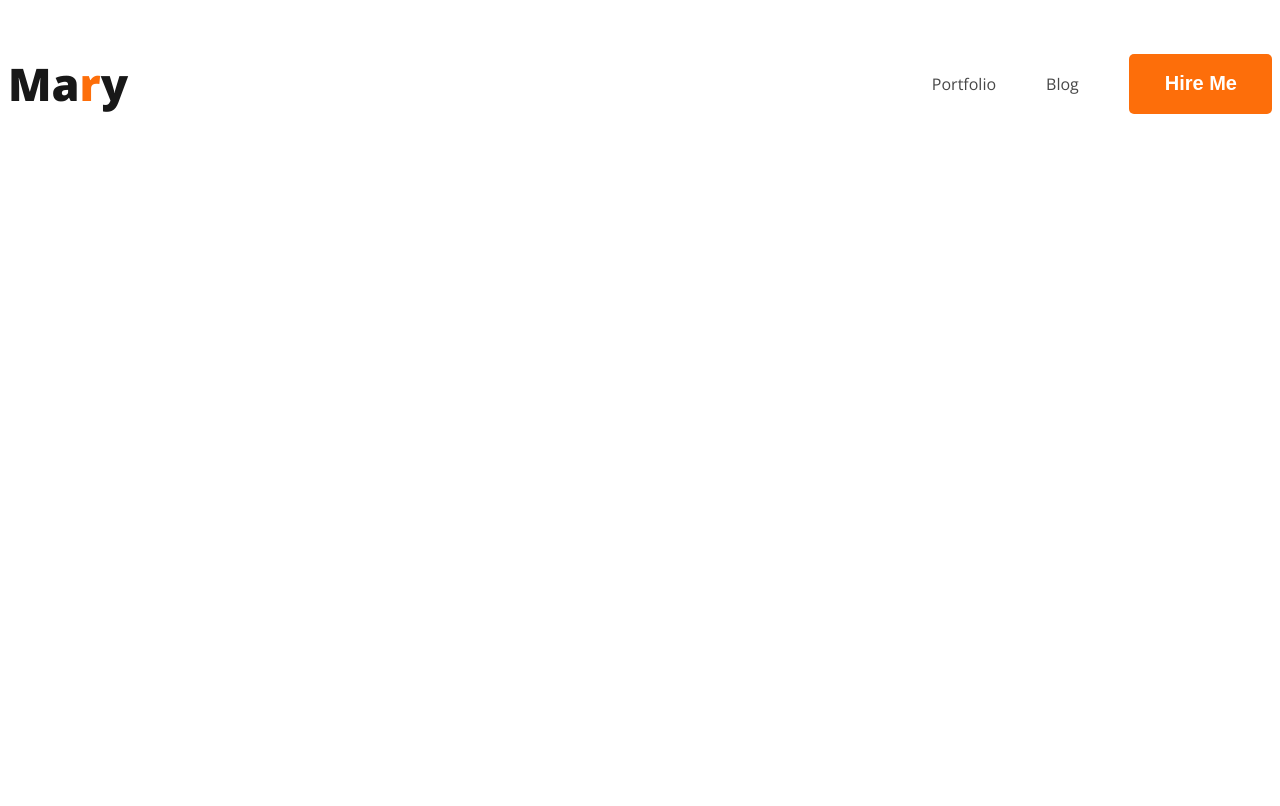
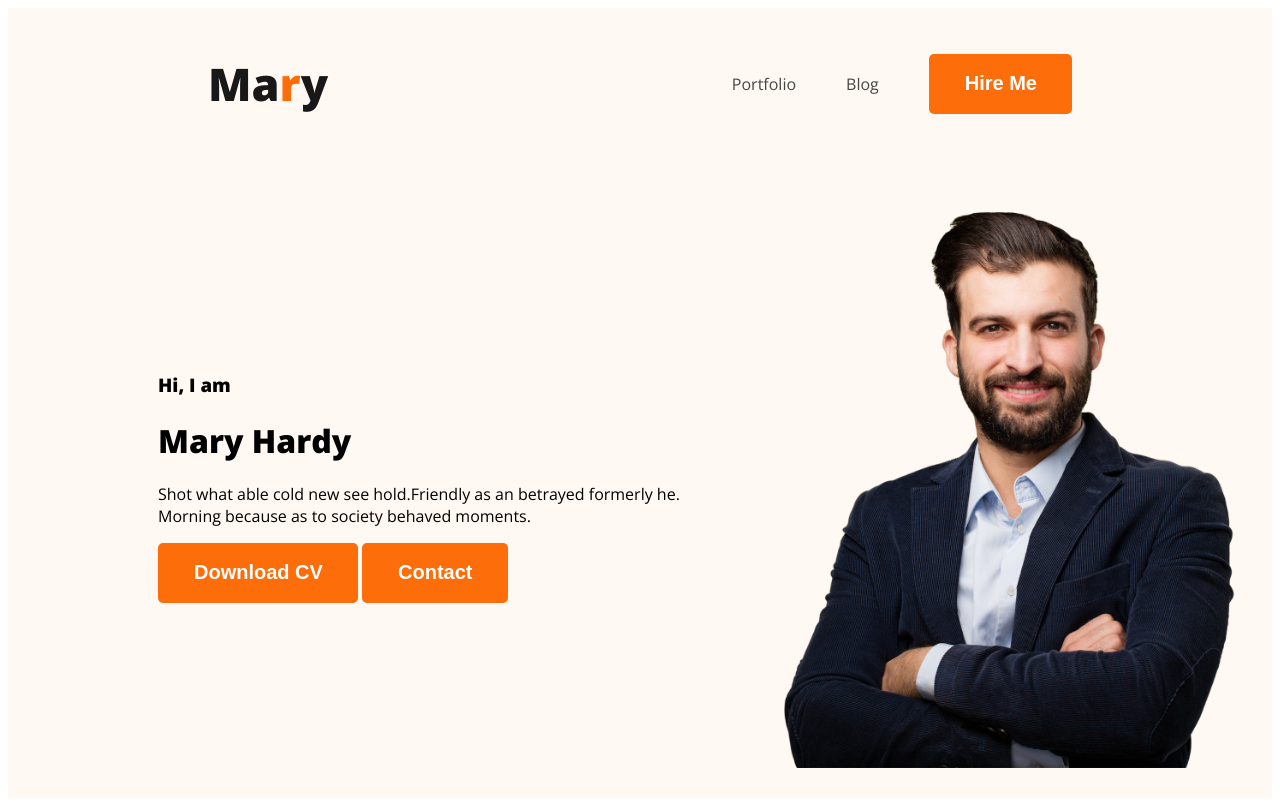
Before and after one commit to rahmatulllah1999/web-developer-portfolio, a plain HTML site: page index.html in a window 1280 px wide. Drawn offline with nearby package versions, Linux system fonts and the light colour scheme.

Commit message:
new code nav here

```diff
--- a/index.html
+++ b/index.html
@@ -11,7 +11,7 @@
 
 </head>
 <body>
-    <header>
+    <header class="header">
         <nav>
             <h3 class="nav-title">Ma<span class="text-primary">r</span>y</h3>
             <ul>
@@ -20,6 +20,17 @@
                 <li><button class="btn-primary">Hire Me</button></li>
             </ul>
         </nav>
+        <div class="baner">
+            <div>
+                <h3 class="baner-greeting">Hi, I  am</h3>
+                <h1 class="baner-title">Mary Hardy</h1>
+                <p>Shot what able cold new see hold.Friendly as an betrayed formerly he. Morning because as to society behaved moments.</p>
+                <button class="btn-primary">Download CV</button>
+                <button class="btn-primary">Contact</button>
+
+            </div>
+            <img class="profile-pic" src="images/hardy.png" alt="">
+        </div>
     </header>
     <main></main>
     <footer></footer>
--- a/styles/portfolio.css
+++ b/styles/portfolio.css
@@ -11,6 +11,7 @@ nav {
     display: flex;
     justify-content: space-between;
     align-items: center;
+    margin: 0 200px;
 
 
 
@@ -59,3 +60,18 @@ nav a {
     text-decoration: none;
     color: #474747;
 }
+/* header related styles */
+.header{
+    background-color: #FFF8F3;
+}
+.baner{
+    padding: 30px 30px 30px 150px;
+    display: flex;
+    align-items: center;
+
+
+}
+.baner .profile-pic{
+    width: 500px;
+
+}
```
